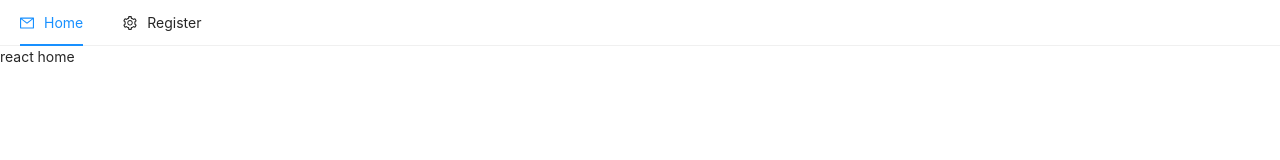
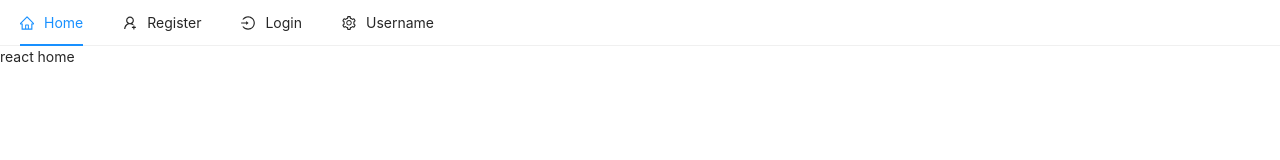
Before and after one commit to Pekstaar/client-frontend, a React (Create React App) app: page / in a window 1280 px wide. Shown: the top 160 px of the page. Built offline with nearby package versions, Linux system fonts and the light colour scheme.

Commit message:
nav-management

```diff
--- a/src/components/nav/Header.jsx
+++ b/src/components/nav/Header.jsx
@@ -1,27 +1,33 @@
 import { Menu } from "antd";
-import { MailOutlined, SettingOutlined } from "@ant-design/icons";
+import { HomeOutlined, LoginOutlined, SettingOutlined, UserAddOutlined } from "@ant-design/icons";
 import React, { useState } from "react";
 
-const { SubMenu } = Menu;
+//destructuring
+const { SubMenu,Item } = Menu;
 
 const Header = () => {
-  const [current, setCurrent] = useState("");
+  const [current, setCurrent] = useState("home");
 
-  const handleClick = () => {
-    console.log();
+  const handleClick = (e) => {
+    // console.log();
+    setCurrent(e.key);
   };
 
   return (
     <Menu onClick={handleClick} selectedKeys={[current]} mode="horizontal">
-      <Menu.Item key="mail" icon={<MailOutlined />}>
+      <Item key="home" icon={<HomeOutlined />}>
         Home
-      </Menu.Item>
+      </Item>
+      <Item key="register" icon={<UserAddOutlined />} className="float-right">
+        Register
+      </Item>
+      <Item key="login" icon={<LoginOutlined />} className="float-right">
+        Login
+      </Item>
 
-      <SubMenu key="SubMenu" icon={<SettingOutlined />} title="Register">
-        <Menu.ItemGroup title="Item 1">
-          <Menu.Item key="setting:1">Option 1</Menu.Item>
-          <Menu.Item key="setting:2">Option 2</Menu.Item>
-        </Menu.ItemGroup>
+      <SubMenu key="SubMenu" icon={<SettingOutlined />} title="Username">
+          <Item key="setting:1">Option 1</Item>
+          <Item key="setting:2">Option 2</Item>
       </SubMenu>
     </Menu>
   );
--- a/src/index.js
+++ b/src/index.js
@@ -6,10 +6,10 @@ import { BrowserRouter } from 'react-router-dom';
 import "antd/dist/antd.css"
 
 ReactDOM.render(
-  <React.StrictMode>
+  // <React.StrictMode>
     <BrowserRouter>
       <App />
-    </BrowserRouter>
-  </React.StrictMode>,
+    </BrowserRouter>,
+  // </React.StrictMode>,
   document.getElementById('root')
 );
```
Also changed, not shown: 1 other file (tests, documents, lock files or other folders).
